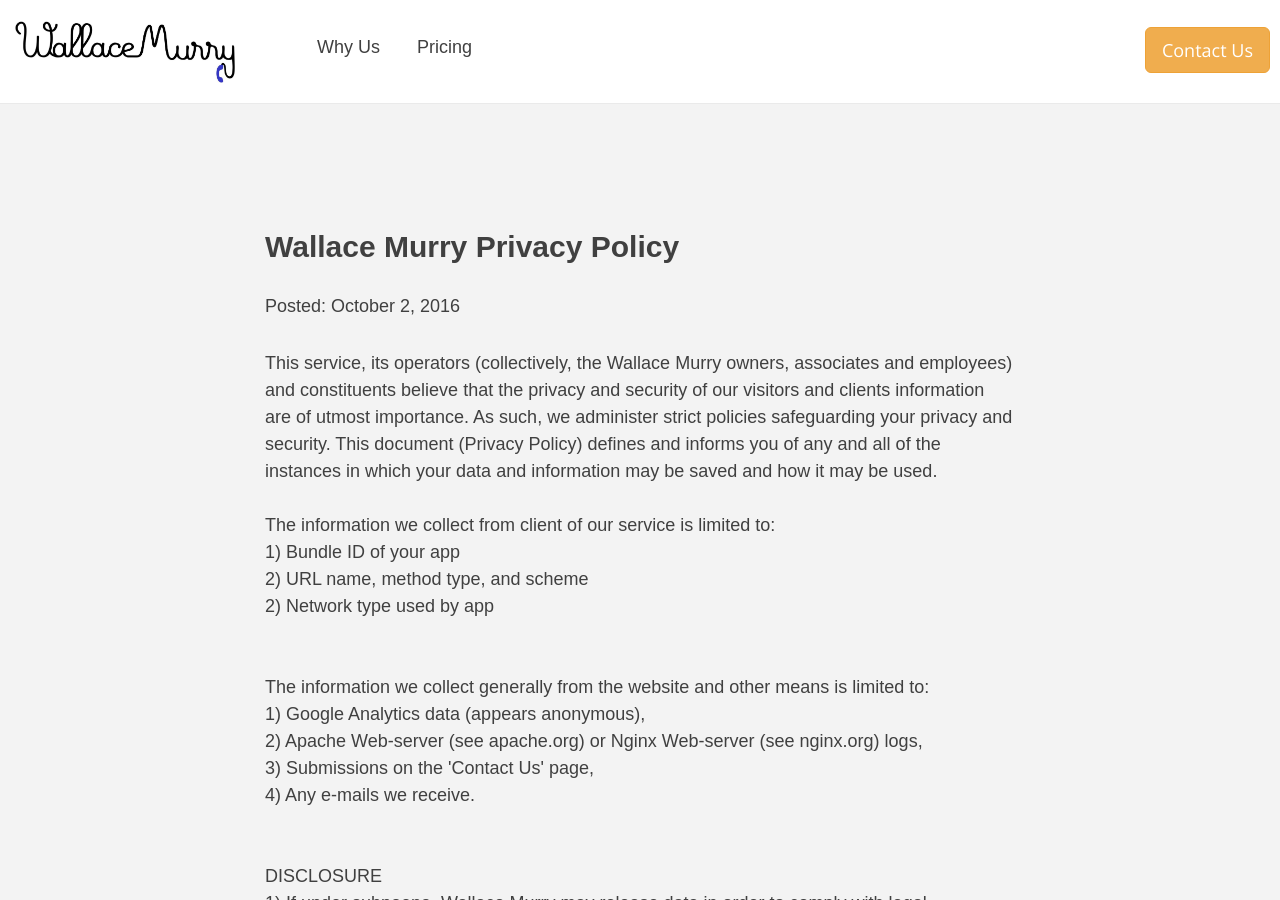
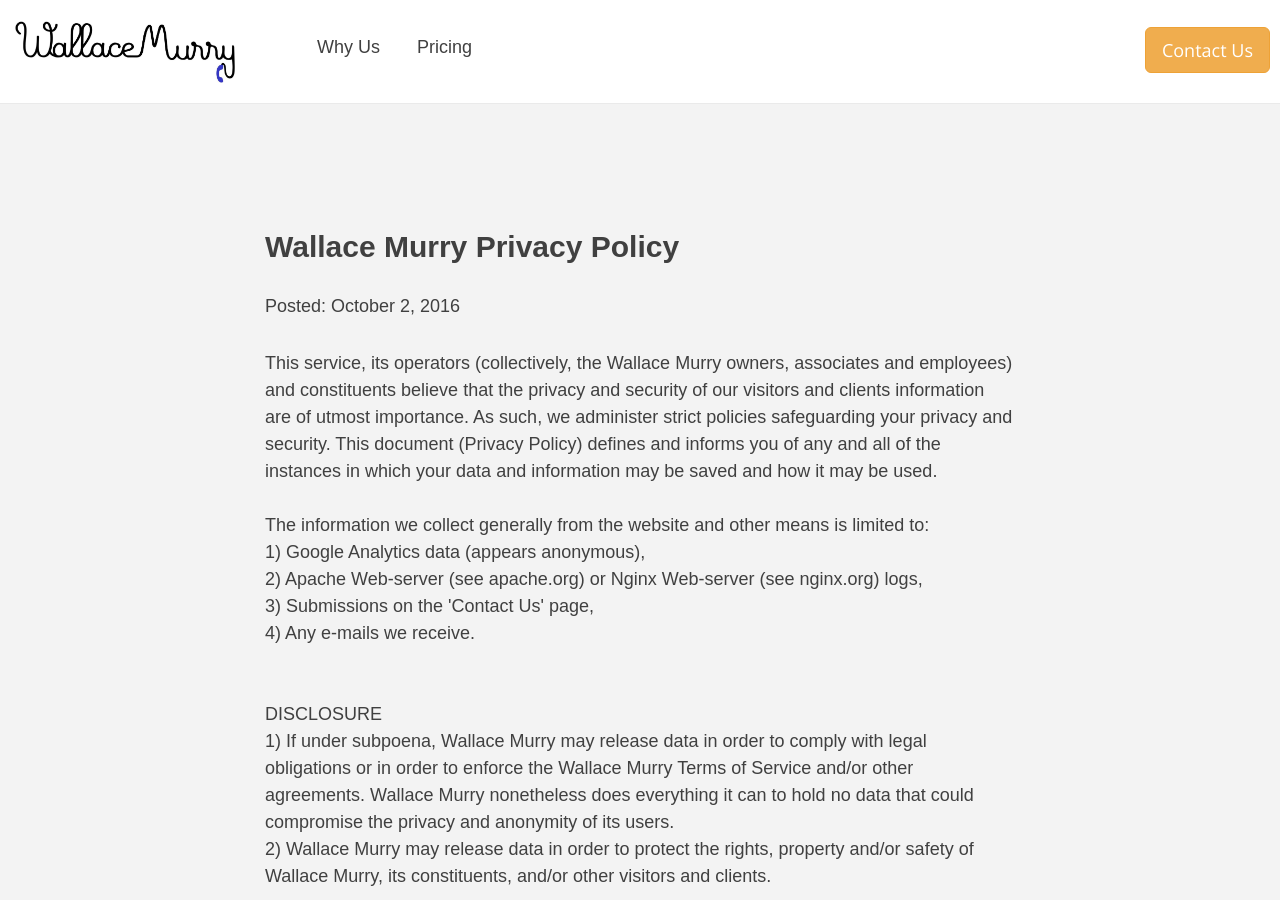
Before and after one commit to jalague/wallacemurry, a Jekyll site: the page built from privacy/index.html, in a window 1280 px wide and 900 px high. Built offline with Jekyll 4.4.1, drawn with Linux system fonts in a browser that asks for light colours; nearby versions of some CDN libraries.

Commit message:
PP: remove old

```diff
--- a/privacy/index.html
+++ b/privacy/index.html
@@ -12,13 +12,7 @@
         This service, its operators (collectively, the Wallace Murry owners, associates and employees) and constituents believe that the privacy and security of our visitors and clients information are of utmost importance. As such, we administer strict policies safeguarding your privacy and security. This document (Privacy Policy) defines and informs you of any and all of the instances in which your data and information may be saved and how it may be used.
         <br /> <br />
 
-The information we collect from client of our service is limited to:
-<br >
 
-1) Bundle ID of your app <br />
-2) URL name, method type, and scheme <br />
-2) Network type used by app <br />
-<br /><br />
 The information we collect generally from the website and other means is limited to:
 <br />
 1) Google Analytics data (appears anonymous),<br />
```
